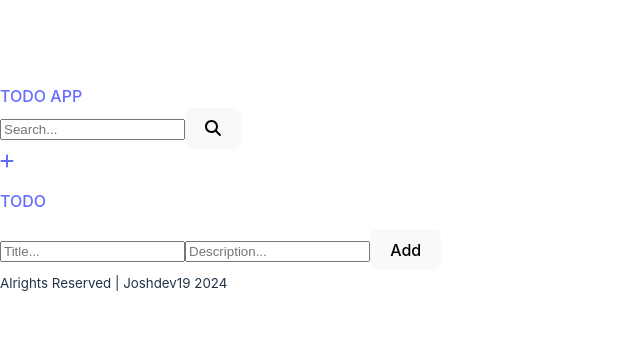
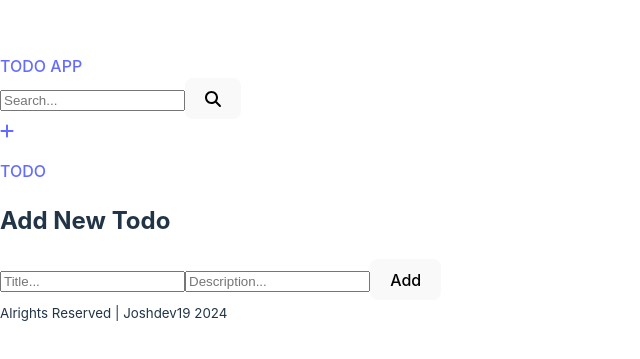
Before and after one commit to joshdev19/todo-graphql, a React (Vite) app in the folder client/: page /add in a window 1280 px wide. Shown: the part 211-570 px from the top of the page, without its empty margins (0-640 px from the left). Built offline with nearby package versions, Linux system fonts and the light colour scheme.

Commit message:
Feat: made use of the path

```diff
--- a/client/src/components/FormComponent.tsx
+++ b/client/src/components/FormComponent.tsx
@@ -9,6 +9,7 @@ const FormComponent = () => {
     return (
         <div className="form-wrapper">
             <form>
+                <h2> { path.includes('/add') ? "Add New Todo " : "Update Todo" } </h2>
                 <input type="text" placeholder="Title..." />
                 <input type="text" placeholder="Description..." />
                 <button type="button">
```
